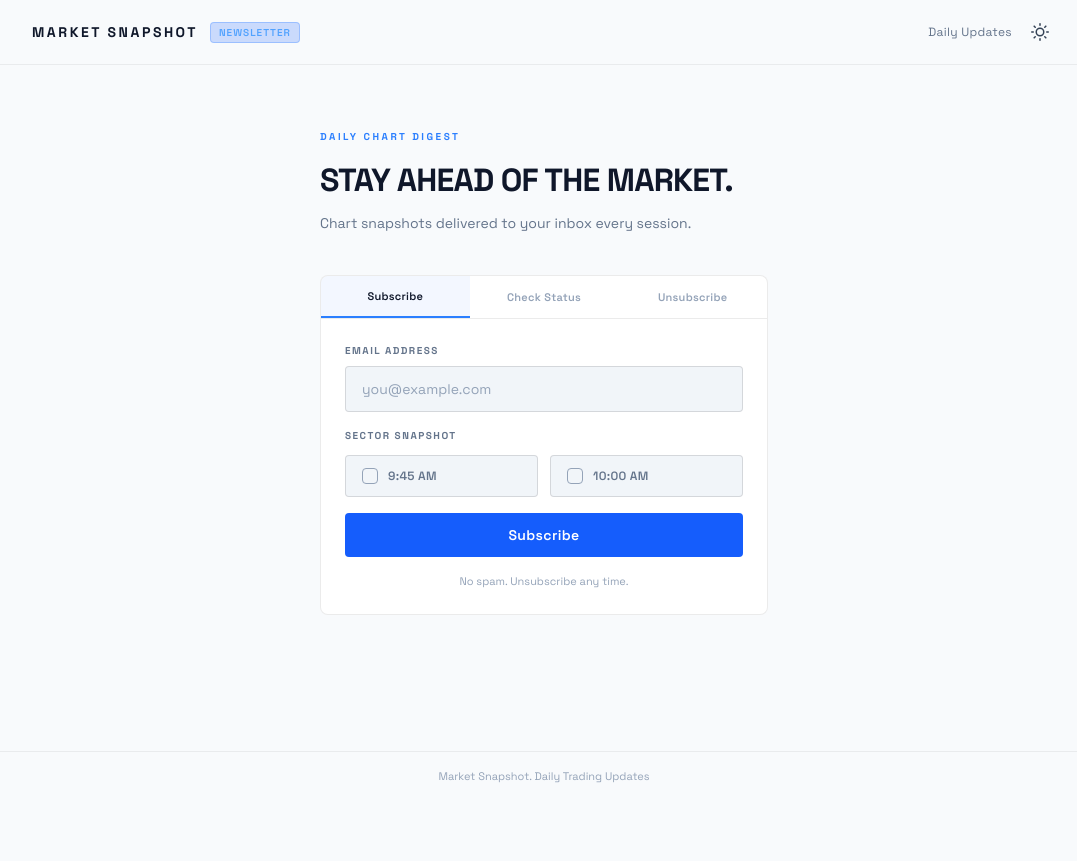
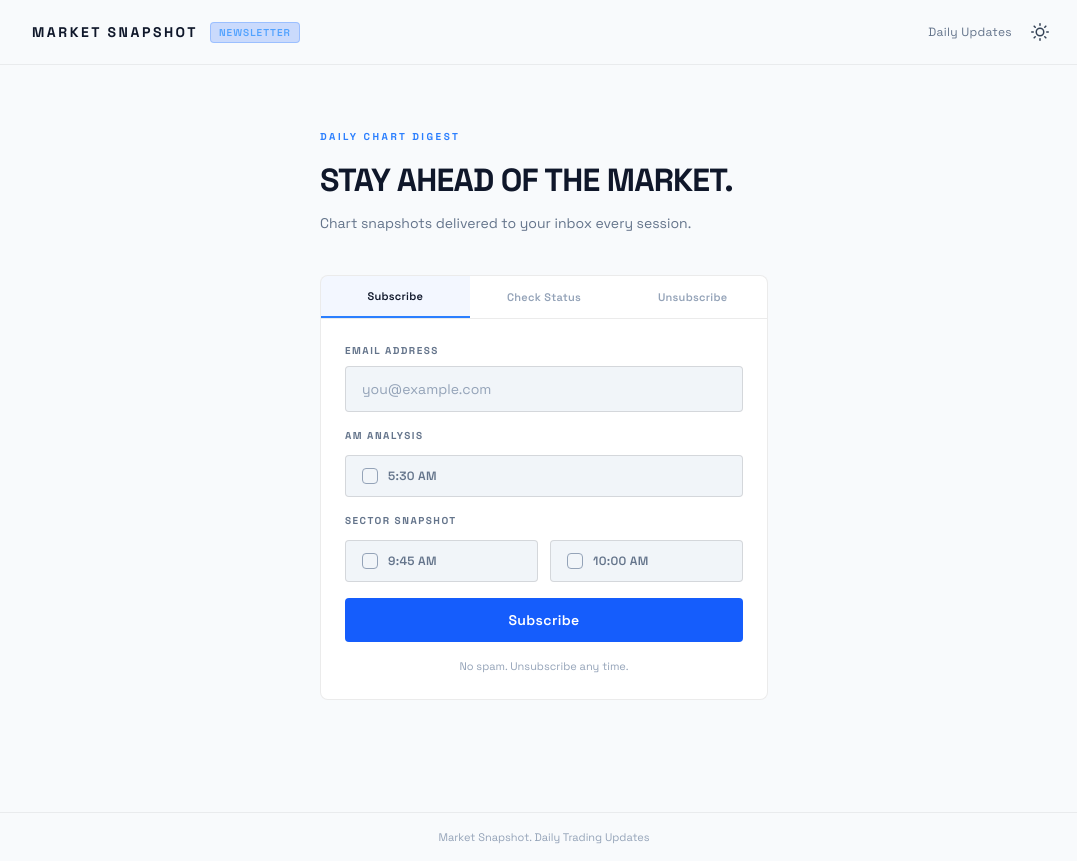
Before and after one commit to gshock/trading-news, a React (Vite) app in the folder frontend/: page / in a window 1280 px wide. Shown: the whole page, without its empty margins (96-1173 px from the left). Before the commit the page ends 800 px from the top, so only its background shows below. Built offline with nearby package versions, Linux system fonts and the light colour scheme; no server answers.

Commit message:
feat: update SubscriptionForm to include new topic and modify error message

```diff
--- a/frontend/src/components/SubscriptionForm.tsx
+++ b/frontend/src/components/SubscriptionForm.tsx
@@ -1,6 +1,6 @@
 import { useState, type ChangeEvent } from "react";
 import { toast } from "react-toastify";
-import type { TabItem, Tab, TopicId, Topic } from "../types/tabs";
+import type { TabItem, Tab, TopicId } from "../types/tabs";
 import { Checkbox } from "./ui/checkbox";
 import {
   useSubscribe,
@@ -22,10 +22,6 @@ const CTA_LABEL: Record<TabItem, string> = {
   unsubscribe: "Unsubscribe",
 };
 
-const TOPICS: Topic[] = [
-  { id: "945AM", label: "9:45 AM" },
-  { id: "10AM", label: "10:00 AM" },
-];
 
 export function SubscriptionForm() {
   const [tab, setTab] = useState<TabItem>("subscribe");
@@ -70,7 +66,7 @@ export function SubscriptionForm() {
     }
 
     if (tab === "subscribe" && topics.length === 0) {
-      toast.error("Please select at least one session (9:45 AM or 10:00 AM)");
+      toast.error("Please select at least one session");
       return;
     }
 
@@ -128,21 +124,35 @@ export function SubscriptionForm() {
         />
 
         {tab === "subscribe" && (
+          <>
+            <div className="mb-4">
+              <p className="text-[10px] font-bold text-(--text-secondary) tracking-[0.15em] uppercase mb-3">
+                AM Analysis
+              </p>
+              <Checkbox
+                label="5:30 AM"
+                checked={topics.includes("530AM")}
+                onChange={() => toggleTopic("530AM")}
+              />
+            </div>
             <div className="mb-4">
               <p className="text-[10px] font-bold text-(--text-secondary) tracking-[0.15em] uppercase mb-3">
                 Sector Snapshot
               </p>
               <div className="flex gap-3">
-              {TOPICS.map((topic) => (
                 <Checkbox
-                  key={topic.id}
-                  label={topic.label}
-                  checked={topics.includes(topic.id)}
-                  onChange={() => toggleTopic(topic.id)}
+                  label="9:45 AM"
+                  checked={topics.includes("945AM")}
+                  onChange={() => toggleTopic("945AM")}
                 />
-              ))}
+                <Checkbox
+                  label="10:00 AM"
+                  checked={topics.includes("10AM")}
+                  onChange={() => toggleTopic("10AM")}
+                />
               </div>
             </div>
+          </>
         )}
 
         <button
--- a/frontend/src/types/tabs.ts
+++ b/frontend/src/types/tabs.ts
@@ -1,4 +1,4 @@
-export type TopicId = "945AM" | "10AM";
+export type TopicId = "530AM" | "945AM" | "10AM";
 
 export type TabItem = "subscribe" | "status" | "unsubscribe";
 
```
Lines whose indentation alone changed are shown as unchanged.
